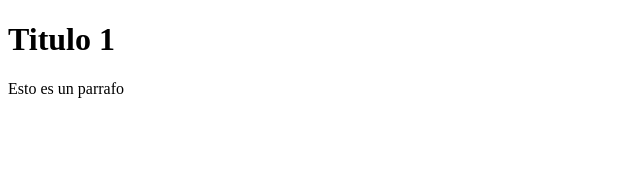
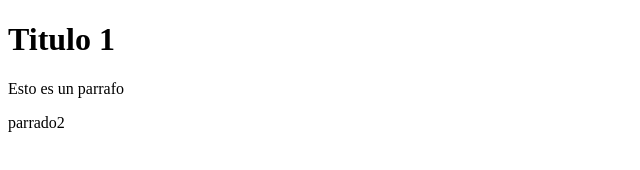
Before and after one commit to controlnt/GIT-VS, a plain HTML site: page index.html in a window 1280 px wide. Shown: the full height of the page, 0-640 px from the left. Drawn offline with Linux system fonts and the light colour scheme.

Commit message:
parrafo2

```diff
--- a/index.html
+++ b/index.html
@@ -9,5 +9,6 @@
 <body>
     <h1>Titulo 1</h1>
     <p>Esto es un parrafo</p>
+    <p>parrado2</p>
 </body>
 </html>
```
